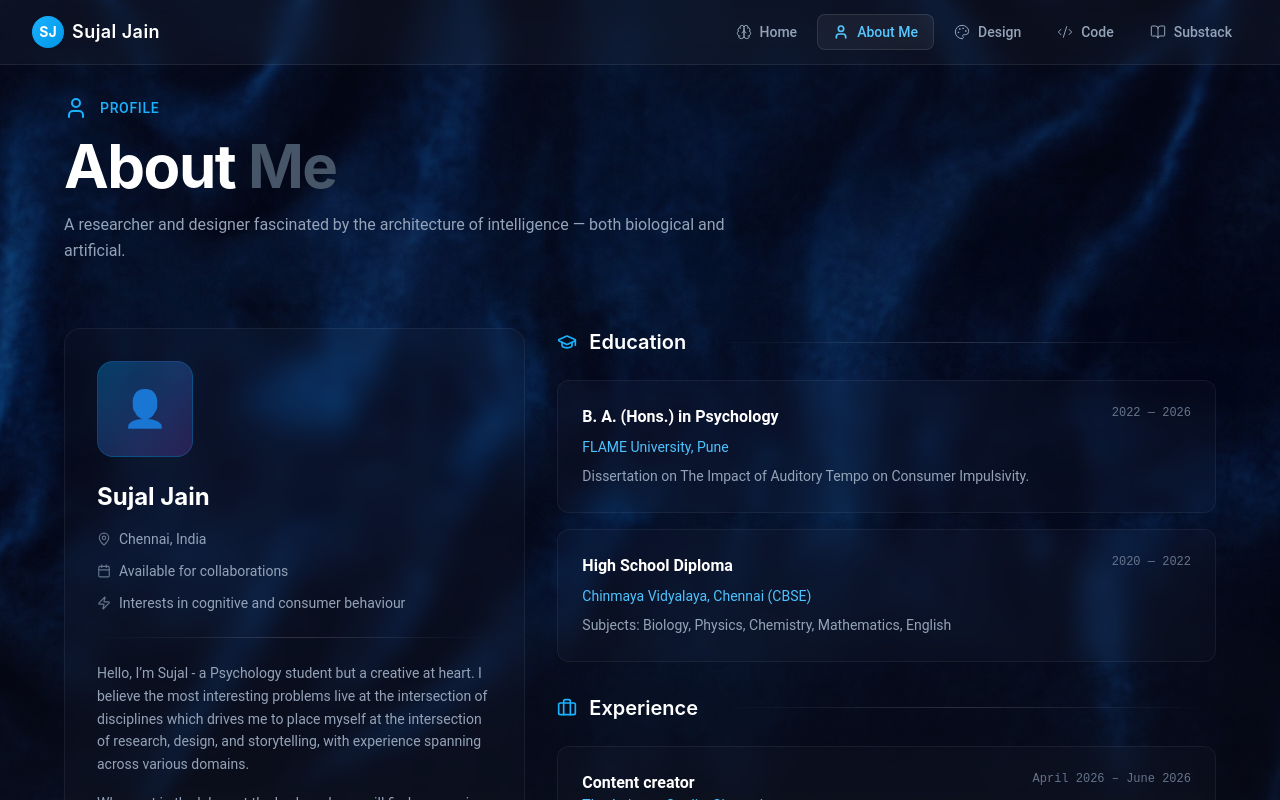
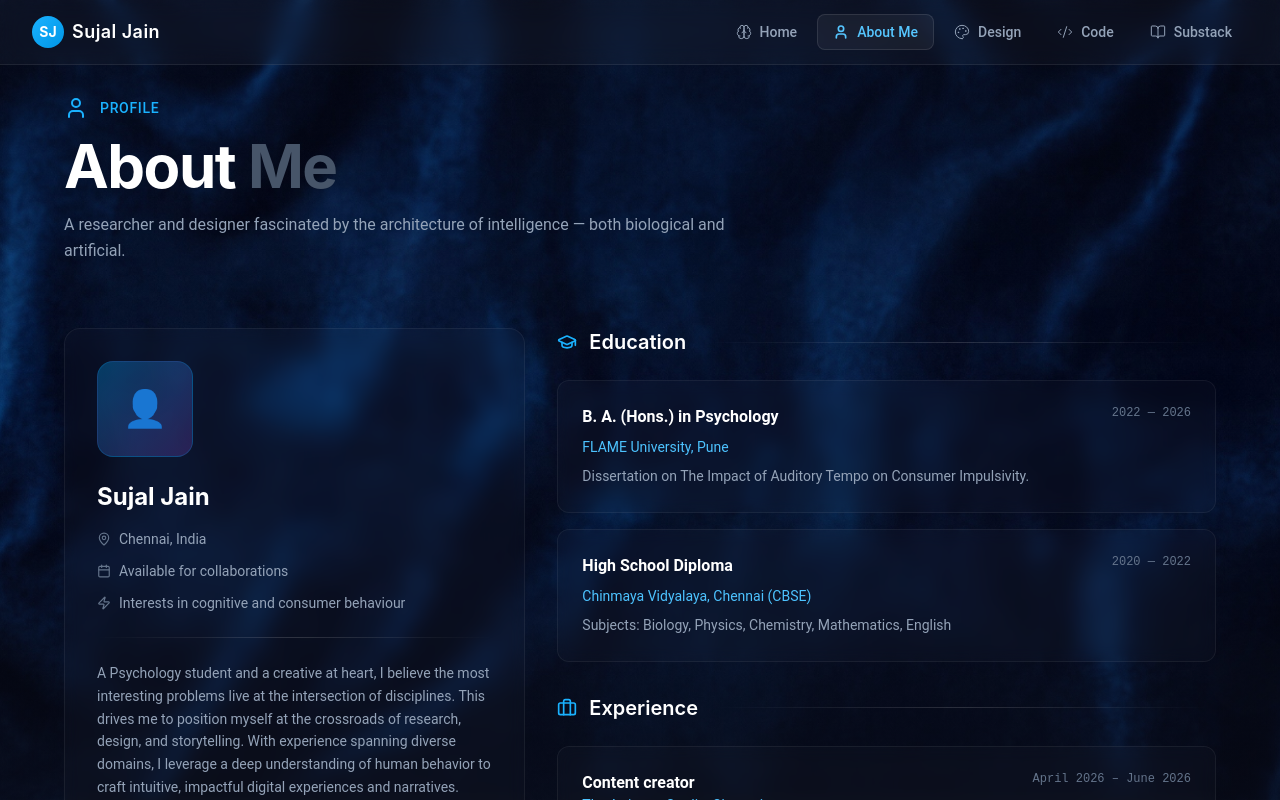
Before and after one commit to coolking26480-art/todo, a Next.js app in the folder portfolio/: page / in a window 1280 px wide. Both pictures are taken after a click on the button "About Me". Shown: the top 800 px of the page. Built offline with nearby package versions, Linux system fonts and the light colour scheme.

Commit message:
Update AboutMe.tsx

```diff
--- a/portfolio/components/AboutMe.tsx
+++ b/portfolio/components/AboutMe.tsx
@@ -120,7 +120,7 @@ export default function AboutMe() {
               </div>
               <div className="swiss-line mb-6" />
               <p className="text-slate-400 text-sm leading-relaxed font-sans">
-                Hello, I’m Sujal -  a Psychology student but a creative at heart. I believe the most interesting problems live at the intersection of disciplines which drives me to place myself at the intersection of research, design, and storytelling, with experience spanning across various domains.
+                A Psychology student and a creative at heart, I believe the most interesting problems live at the intersection of disciplines. This drives me to position myself at the crossroads of research, design, and storytelling. With experience spanning diverse domains, I leverage a deep understanding of human behavior to craft intuitive, impactful digital experiences and narratives.
               </p>
               <p className="text-slate-400 text-sm leading-relaxed font-sans mt-4">
                 When not in the lab or at the keyboard, you will find me running, cooking, or experimenting with different art mediums.
```
